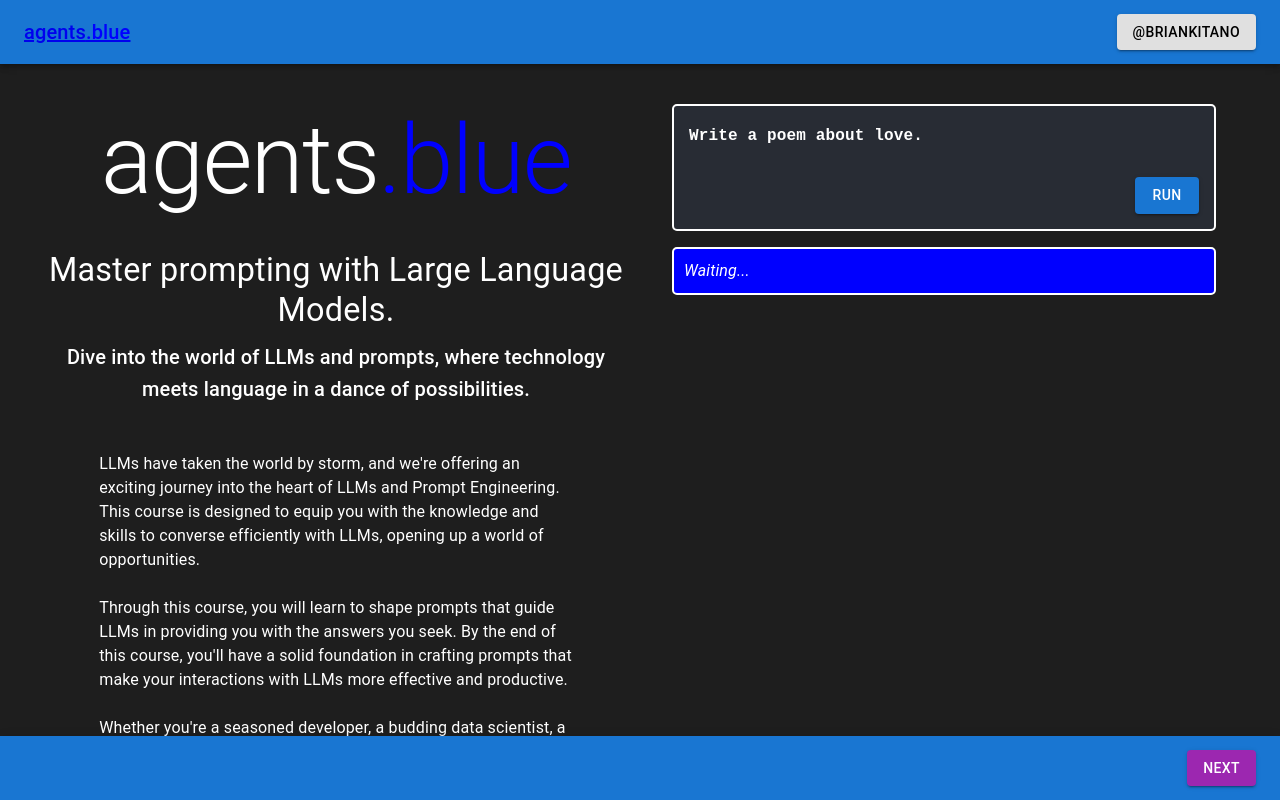
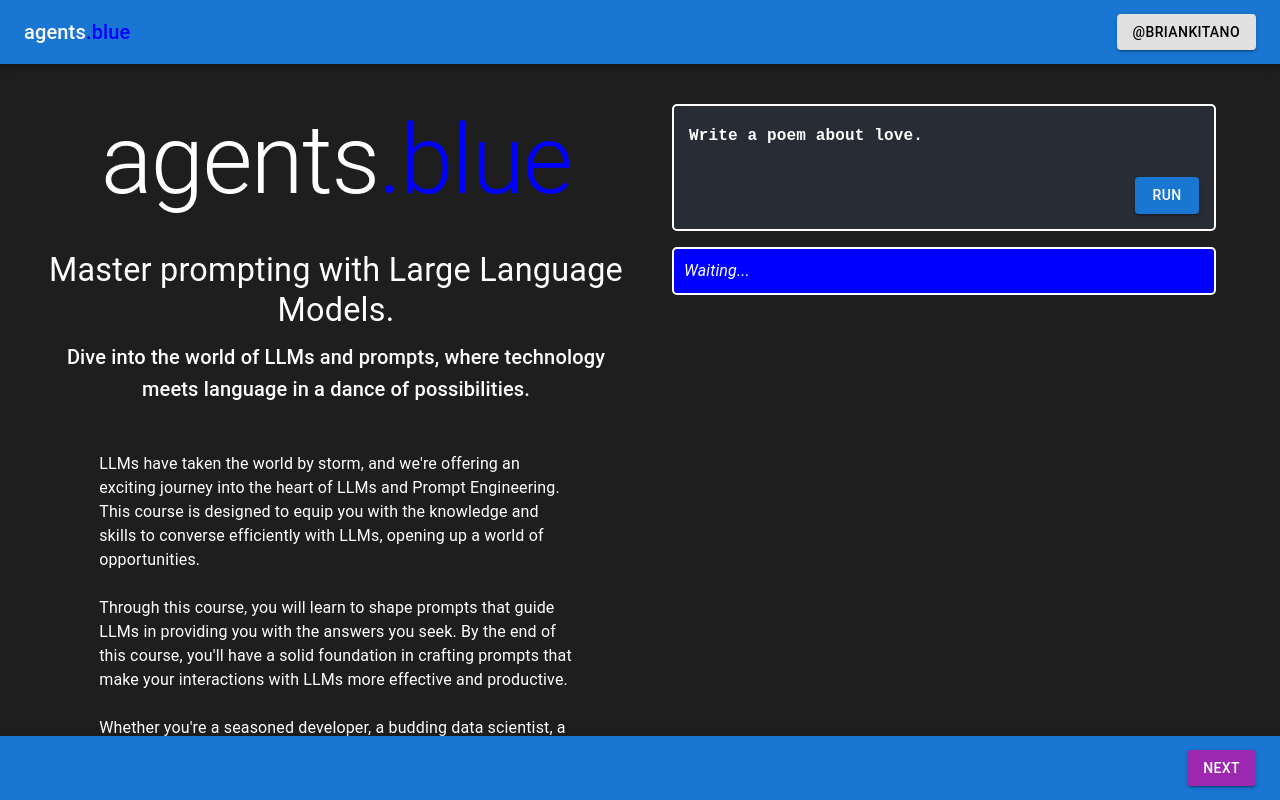
Before and after one commit to bkitano/learn-prompting, a Next.js app: page / in a window 1280 px wide. Shown: the top 800 px of the page. Built offline with nearby package versions, Linux system fonts and the light colour scheme.

Commit message:
removing linkiness from logo

```diff
--- a/src/Components/TopNav.tsx
+++ b/src/Components/TopNav.tsx
@@ -5,7 +5,13 @@ const TopNav = () => (
   <AppBar position="static">
     <Toolbar>
       <Typography variant="h6" component="div" sx={{ flexGrow: 1 }}>
-        <Link href="/">
+        <Link
+          href="/"
+          style={{
+            textDecoration: "none",
+            color: "white",
+          }}
+        >
           agents
           <span
             style={{
```
